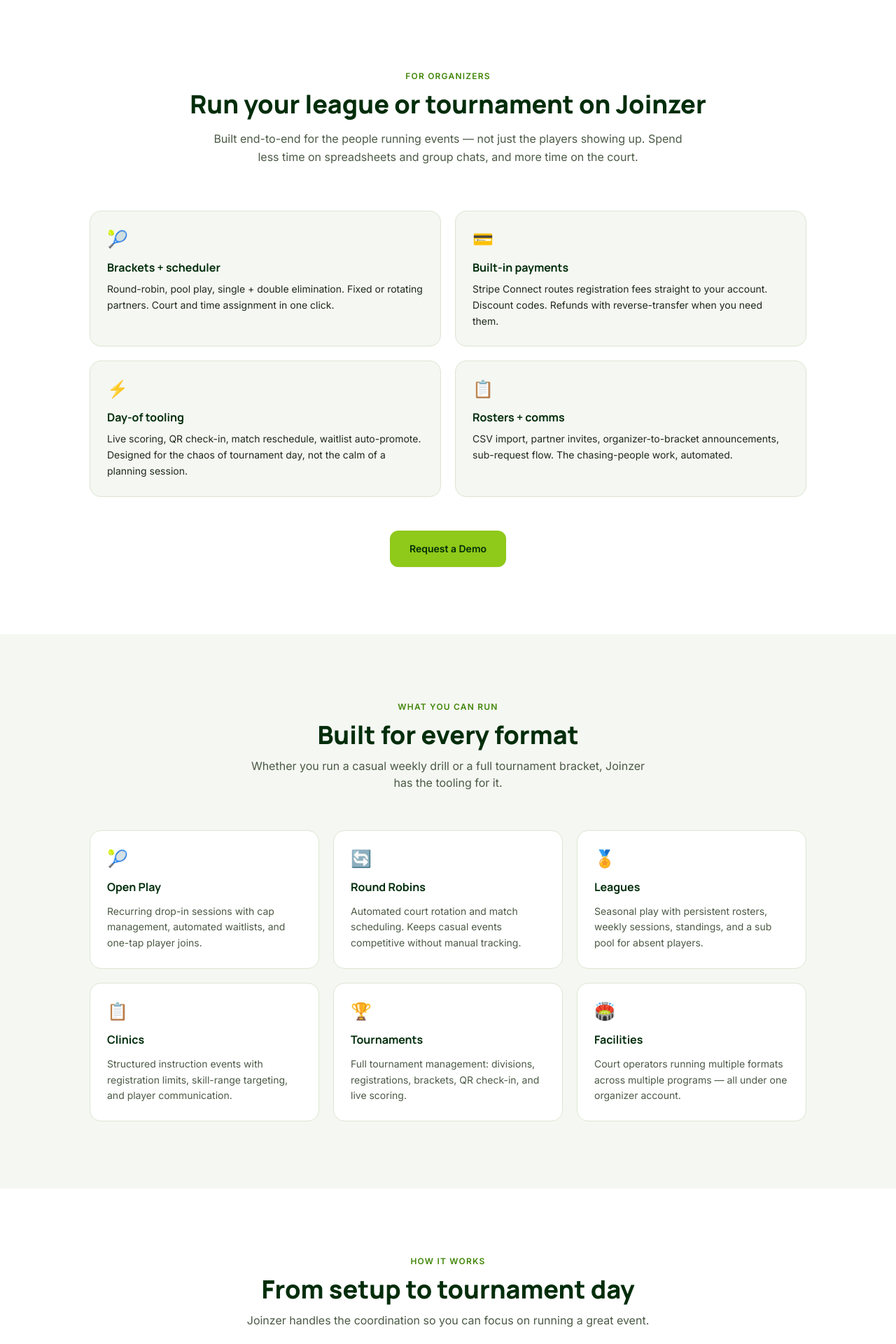
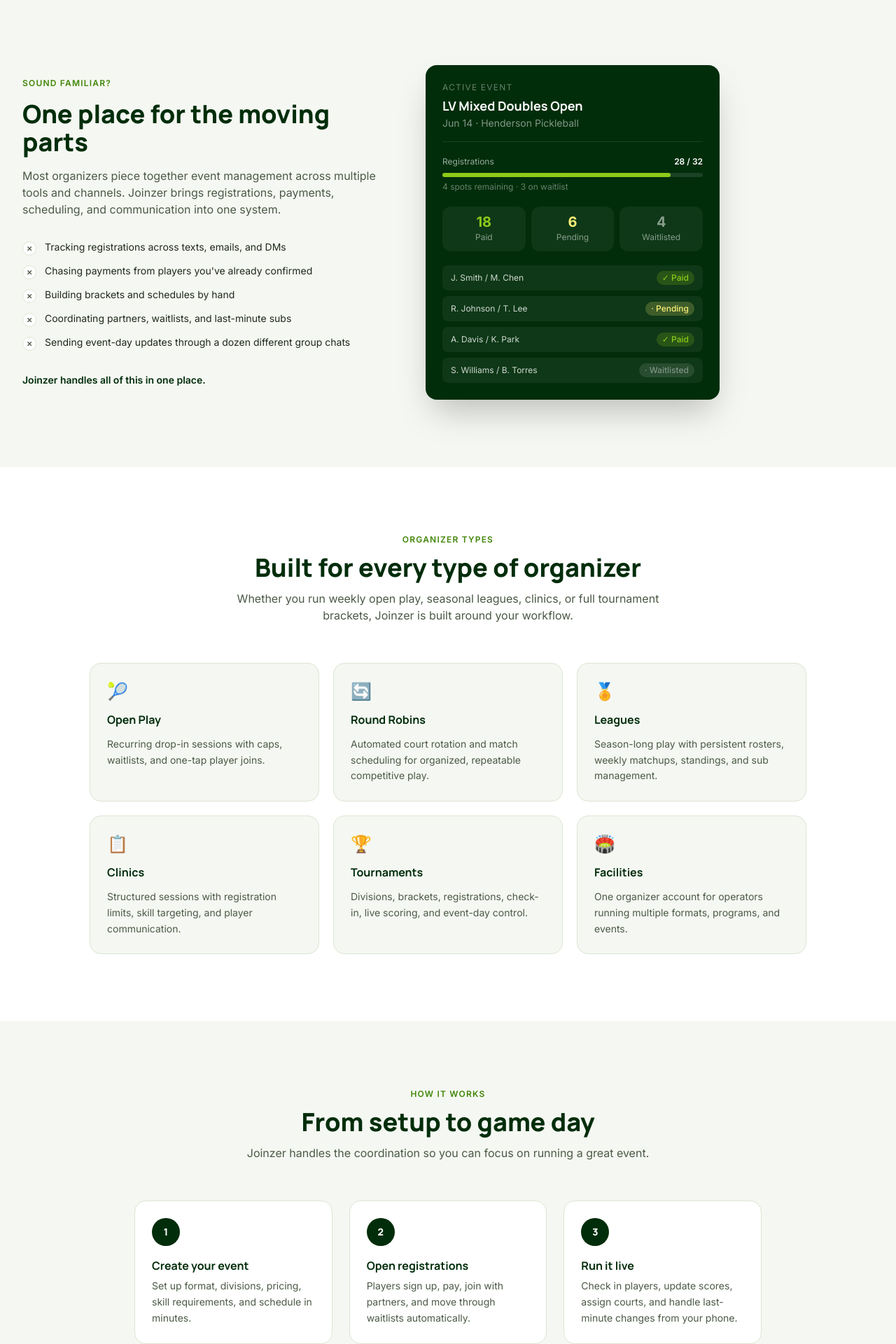
Before and after one commit to suidgma/joinzer, a Next.js app: page /organizers in a window 1280 px wide. Shown: the part 580-2500 px from the top of the page at 70% size. Built offline with nearby package versions, Linux system fonts and the light colour scheme; no server answers.

Commit message:
feat(organizers): overhaul landing page for conversion — pain section, tightened copy, Calendly CTAs

```diff
--- a/app/organizers/page.tsx
+++ b/app/organizers/page.tsx
@@ -1,7 +1,7 @@
 import type { Metadata } from 'next'
 import LandingNav from '@/components/landing/LandingNav'
 import OrganizerHero from '@/components/landing/OrganizerHero'
-import OrganizersSection from '@/components/landing/OrganizersSection'
+import OrganizerOperationsSection from '@/components/landing/OrganizerOperationsSection'
 import OrganizerUseCases from '@/components/landing/OrganizerUseCases'
 import OrganizerHowItWorks from '@/components/landing/OrganizerHowItWorks'
 import OrganizerFinalCTA from '@/components/landing/OrganizerFinalCTA'
@@ -12,15 +12,13 @@
   description: 'Tools for running pickleball leagues, tournaments, clinics, and open play events in Las Vegas. Brackets, payments, registrations, and day-of management.',
 }
 
-const DEMO_URL = 'https://calendly.com/martysuidgeest/30-minute-zoom-with-marty'
-
 export default function OrganizersPage() {
   return (
     <div className="min-h-screen bg-white">
       <LandingNav />
       <main>
         <OrganizerHero />
-        <OrganizersSection cta={{ href: DEMO_URL, label: 'Request a Demo', isExternal: true }} />
+        <OrganizerOperationsSection />
         <OrganizerUseCases />
         <OrganizerHowItWorks />
         <OrganizerFinalCTA />
--- a/components/landing/OrganizerFinalCTA.tsx
+++ b/components/landing/OrganizerFinalCTA.tsx
@@ -1,34 +1,29 @@
-import Image from 'next/image'
-
 const DEMO_URL = 'https://calendly.com/martysuidgeest/30-minute-zoom-with-marty'
 
 export default function OrganizerFinalCTA() {
   return (
     <section className="py-14 md:py-24 bg-brand-dark">
       <div className="max-w-2xl mx-auto px-4 text-center">
-        {/* Restrained brand mark — mascot used lightly on the organizer page */}
-        <div className="flex justify-center mb-6">
-          <div className="relative w-16 h-16 rounded-full bg-white/10 border border-white/20 flex items-center justify-center">
-            <Image src="/logo.png" alt="Joinzer" width={40} height={40} className="object-contain" />
-          </div>
-        </div>
-
-        <h2 className="font-heading text-2xl sm:text-3xl font-extrabold text-white mb-3">
-          Ready to run your first event on Joinzer?
+        <h2 className="font-heading text-2xl sm:text-3xl font-extrabold text-white mb-4">
+          Ready to run your next event with less chaos?
         </h2>
 
         <p className="text-white/70 text-sm sm:text-base max-w-md mx-auto mb-8">
-          We&apos;re working with early organizers in Las Vegas. Request a demo and we&apos;ll walk you through the platform for your specific format.
+          See how Joinzer fits your tournaments, leagues, or clinics. Book a quick Zoom and we&apos;ll walk you through the platform for your format.
         </p>
 
-        <div className="flex justify-center">
+        <div className="flex justify-center mb-4">
           <a
             href={DEMO_URL}
             className="w-full sm:w-auto bg-brand text-brand-dark font-semibold px-8 py-4 rounded-xl hover:bg-brand-hover active:bg-brand-active transition-colors text-sm shadow-sm text-center"
           >
-            Request a Demo
+            Schedule a Demo
           </a>
         </div>
+
+        <p className="text-white/40 text-xs">
+          Choose a time on Calendly — no commitment.
+        </p>
       </div>
     </section>
   )
--- a/components/landing/OrganizerHowItWorks.tsx
+++ b/components/landing/OrganizerHowItWorks.tsx
@@ -2,30 +2,30 @@
   {
     number: 1,
     title: 'Create your event',
-    description: 'Set up divisions, registration fee, skill requirements, and schedule. Takes minutes, not hours.',
+    description: 'Set up format, divisions, pricing, skill requirements, and schedule in minutes.',
   },
   {
     number: 2,
     title: 'Open registrations',
-    description: 'Players register and pay through Joinzer. Partner invites, waitlists, and capacity limits are handled automatically.',
+    description: 'Players sign up, pay, join with partners, and move through waitlists automatically.',
   },
   {
     number: 3,
-    title: 'Manage it live',
-    description: 'On the day: QR check-in, live scoring, court assignment, and match reschedule — all from your phone.',
+    title: 'Run it live',
+    description: 'Check in players, update scores, assign courts, and handle last-minute changes from your phone.',
   },
 ]
 
 export default function OrganizerHowItWorks() {
   return (
-    <section className="py-14 md:py-24 bg-white">
+    <section className="py-14 md:py-24 bg-brand-page">
       <div className="max-w-7xl mx-auto px-4 sm:px-6 lg:px-8">
         <div className="text-center mb-10 md:mb-14">
           <p className="text-brand-active text-xs font-semibold uppercase tracking-widest mb-3">
             How it works
           </p>
           <h2 className="font-heading text-2xl sm:text-3xl md:text-4xl font-extrabold text-brand-dark">
-            From setup to tournament day
+            From setup to game day
           </h2>
           <p className="mt-3 text-brand-muted text-sm sm:text-base max-w-xl mx-auto">
             Joinzer handles the coordination so you can focus on running a great event.
@@ -36,7 +36,7 @@
           {steps.map((step) => (
             <div
               key={step.number}
-              className="bg-brand-page rounded-2xl border border-brand-border p-6 flex flex-col gap-4"
+              className="bg-white rounded-2xl border border-brand-border p-6 flex flex-col gap-4"
             >
               <div className="w-10 h-10 rounded-full bg-brand-dark flex items-center justify-center shrink-0">
                 <span className="font-heading font-extrabold text-white text-sm">{step.number}</span>
--- /dev/null
+++ b/components/landing/OrganizerOperationsSection.tsx
@@ -0,0 +1,121 @@
+const painPoints = [
+  'Tracking registrations across texts, emails, and DMs',
+  'Chasing payments from players you\'ve already confirmed',
+  'Building brackets and schedules by hand',
+  'Coordinating partners, waitlists, and last-minute subs',
+  'Sending event-day updates through a dozen different group chats',
+]
+
+export default function OrganizerOperationsSection() {
+  return (
+    <section className="py-14 md:py-24 bg-brand-page">
+      <div className="max-w-7xl mx-auto px-4 sm:px-6 lg:px-8">
+        <div className="flex flex-col lg:flex-row items-center gap-12 lg:gap-16">
+
+          {/* Left: pain → solution */}
+          <div className="flex-1 lg:max-w-lg">
+            <p className="text-brand-active text-xs font-semibold uppercase tracking-widest mb-4">
+              Sound familiar?
+            </p>
+            <h2 className="font-heading text-2xl sm:text-3xl md:text-4xl font-extrabold text-brand-dark mb-4 leading-tight">
+              One place for the moving parts
+            </h2>
+            <p className="text-brand-muted text-sm sm:text-base leading-relaxed mb-8">
+              Most organizers piece together event management across multiple tools and channels. Joinzer brings registrations, payments, scheduling, and communication into one system.
+            </p>
+
+            <ul className="space-y-3 mb-8">
+              {painPoints.map((point) => (
+                <li key={point} className="flex items-start gap-3 text-sm text-brand-body">
+                  <span className="mt-0.5 w-5 h-5 rounded-full bg-white border border-brand-border flex items-center justify-center shrink-0 text-brand-muted text-[10px] font-bold leading-none">
+                    ✕
+                  </span>
+                  {point}
+                </li>
+              ))}
+            </ul>
+
+            <p className="text-sm font-semibold text-brand-dark">
+              Joinzer handles all of this in one place.
+            </p>
+          </div>
+
+          {/* Right: product mock UI — simplified event management view */}
+          <div className="w-full lg:w-[420px] lg:shrink-0">
+            <div className="bg-brand-dark rounded-2xl p-6 shadow-2xl">
+
+              {/* Event header */}
+              <div className="border-b border-white/10 pb-4 mb-5">
+                <p className="text-white/40 text-xs uppercase tracking-widest mb-1.5">Active Event</p>
+                <p className="font-heading font-bold text-white text-lg leading-snug">
+                  LV Mixed Doubles Open
+                </p>
+                <p className="text-white/50 text-sm mt-0.5">Jun 14 · Henderson Pickleball</p>
+              </div>
+
+              {/* Registration progress */}
+              <div className="mb-5">
+                <div className="flex justify-between text-xs mb-2">
+                  <span className="text-white/60">Registrations</span>
+                  <span className="text-white font-semibold">28 / 32</span>
+                </div>
+                <div className="w-full bg-white/10 rounded-full h-1.5">
+                  <div className="bg-brand h-1.5 rounded-full" style={{ width: '87.5%' }} />
+                </div>
+                <p className="text-white/40 text-xs mt-1.5">4 spots remaining · 3 on waitlist</p>
+              </div>
+
+              {/* Payment status grid */}
+              <div className="grid grid-cols-3 gap-2 mb-5">
+                <div className="bg-white/5 rounded-xl p-3 text-center">
+                  <p className="text-brand font-bold text-xl leading-none mb-1">18</p>
+                  <p className="text-white/50 text-xs">Paid</p>
+                </div>
+                <div className="bg-white/5 rounded-xl p-3 text-center">
+                  <p className="text-brand-yellow font-bold text-xl leading-none mb-1">6</p>
+                  <p className="text-white/50 text-xs">Pending</p>
+                </div>
+                <div className="bg-white/5 rounded-xl p-3 text-center">
+                  <p className="text-white/50 font-bold text-xl leading-none mb-1">4</p>
+                  <p className="text-white/50 text-xs">Waitlisted</p>
+                </div>
+              </div>
+
+              {/* Player roster snippet */}
+              <div className="space-y-2">
+                {[
+                  { name: 'J. Smith / M. Chen', status: 'paid' },
+                  { name: 'R. Johnson / T. Lee', status: 'pending' },
+                  { name: 'A. Davis / K. Park', status: 'paid' },
+                  { name: 'S. Williams / B. Torres', status: 'waitlisted' },
+                ].map((row) => (
+                  <div
+                    key={row.name}
+                    className="flex items-center justify-between bg-white/5 rounded-lg px-3 py-2"
+                  >
+                    <span className="text-white/80 text-xs">{row.name}</span>
+                    <span className={`text-xs font-medium px-2 py-0.5 rounded-full ${
+                      row.status === 'paid'
+                        ? 'bg-brand/20 text-brand'
+                        : row.status === 'pending'
+                        ? 'bg-brand-yellow/20 text-brand-yellow'
+                        : 'bg-white/10 text-white/40'
+                    }`}>
+                      {row.status === 'paid'
+                        ? '✓ Paid'
+                        : row.status === 'pending'
+                        ? '· Pending'
+                        : '· Waitlisted'}
+                    </span>
+                  </div>
+                ))}
+              </div>
+
+            </div>
+          </div>
+
+        </div>
+      </div>
+    </section>
+  )
+}
--- a/components/landing/OrganizerUseCases.tsx
+++ b/components/landing/OrganizerUseCases.tsx
@@ -2,48 +2,48 @@
   {
     icon: '🎾',
     title: 'Open Play',
-    description: 'Recurring drop-in sessions with cap management, automated waitlists, and one-tap player joins.',
+    description: 'Recurring drop-in sessions with caps, waitlists, and one-tap player joins.',
   },
   {
     icon: '🔄',
     title: 'Round Robins',
-    description: 'Automated court rotation and match scheduling. Keeps casual events competitive without manual tracking.',
+    description: 'Automated court rotation and match scheduling for organized, repeatable competitive play.',
   },
   {
     icon: '🏅',
     title: 'Leagues',
-    description: 'Seasonal play with persistent rosters, weekly sessions, standings, and a sub pool for absent players.',
+    description: 'Season-long play with persistent rosters, weekly matchups, standings, and sub management.',
   },
   {
     icon: '📋',
     title: 'Clinics',
-    description: 'Structured instruction events with registration limits, skill-range targeting, and player communication.',
+    description: 'Structured sessions with registration limits, skill targeting, and player communication.',
   },
   {
     icon: '🏆',
     title: 'Tournaments',
-    description: 'Full tournament management: divisions, registrations, brackets, QR check-in, and live scoring.',
+    description: 'Divisions, brackets, registrations, check-in, live scoring, and event-day control.',
   },
   {
     icon: '🏟️',
     title: 'Facilities',
-    description: 'Court operators running multiple formats across multiple programs — all under one organizer account.',
+    description: 'One organizer account for operators running multiple formats, programs, and events.',
   },
 ]
 
 export default function OrganizerUseCases() {
   return (
-    <section className="py-14 md:py-24 bg-brand-page">
+    <section className="py-14 md:py-24 bg-white">
       <div className="max-w-7xl mx-auto px-4 sm:px-6 lg:px-8">
         <div className="text-center mb-10 md:mb-14">
           <p className="text-brand-active text-xs font-semibold uppercase tracking-widest mb-3">
-            What you can run
+            Organizer types
           </p>
           <h2 className="font-heading text-2xl sm:text-3xl md:text-4xl font-extrabold text-brand-dark">
-            Built for every format
+            Built for every type of organizer
           </h2>
-          <p className="mt-3 text-brand-muted text-sm sm:text-base max-w-xl mx-auto">
-            Whether you run a casual weekly drill or a full tournament bracket, Joinzer has the tooling for it.
+          <p className="mt-3 text-brand-muted text-sm sm:text-base max-w-2xl mx-auto">
+            Whether you run weekly open play, seasonal leagues, clinics, or full tournament brackets, Joinzer is built around your workflow.
           </p>
         </div>
 
@@ -51,7 +51,7 @@
           {useCases.map((uc) => (
             <div
               key={uc.title}
-              className="bg-white rounded-2xl border border-brand-border p-6 flex flex-col gap-3"
+              className="bg-brand-page rounded-2xl border border-brand-border p-6 flex flex-col gap-3"
             >
               <span className="text-2xl">{uc.icon}</span>
               <h3 className="font-heading font-bold text-brand-dark text-base">{uc.title}</h3>
```
Also changed, not shown: components/landing/OrganizerHero.tsx (+4 -4 lines).
